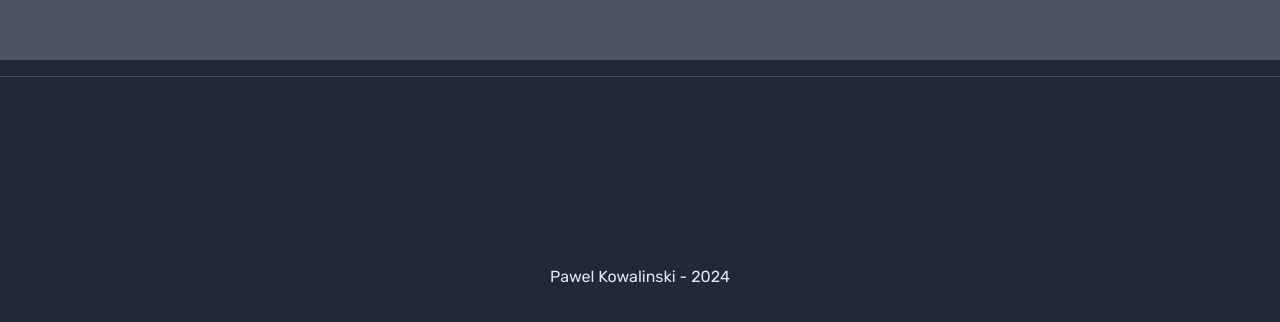
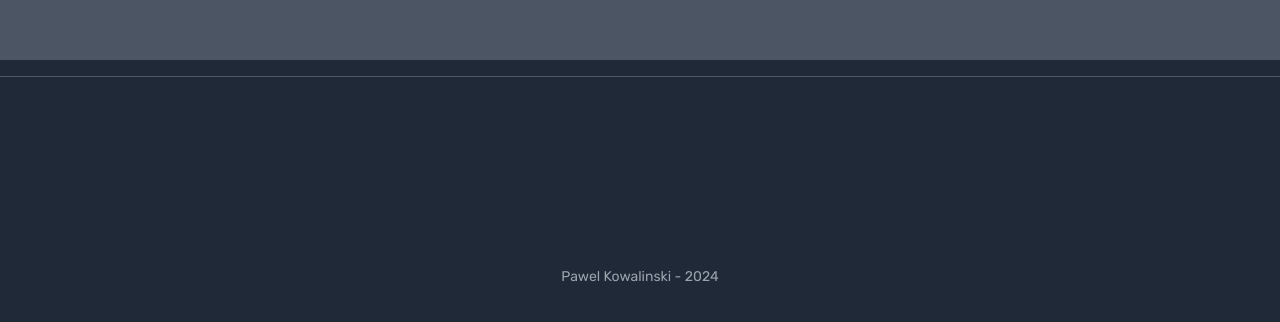
Before and after one commit to mrlzzz/portfolio-main, a React (Vite) app: page / in a window 1280 px wide. Shown: the part 2477-2799 px from the top of the page. Built offline with nearby package versions, Linux system fonts and the light colour scheme.

Commit message:
fix: footer text

```diff
--- a/src/components/Footer.tsx
+++ b/src/components/Footer.tsx
@@ -1,7 +1,7 @@
 const Footer = () => {
   return (
     <footer className="mx-auto flex max-w-7xl items-center justify-center border-t border-gray-600 bg-gray-800 p-2 lg:h-[50vh]">
-      <section className="font-poppins flex h-full w-full max-w-7xl flex-col items-center justify-center">
+      <section className=" flex h-full w-full max-w-7xl flex-col items-center justify-center text-sm text-gray-400">
         Pawel Kowalinski - 2024
       </section>
     </footer>
```
